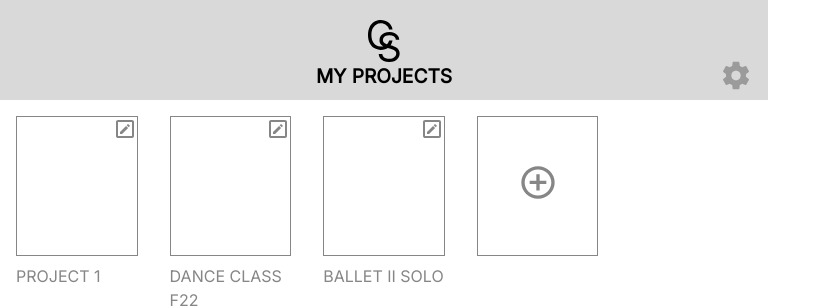
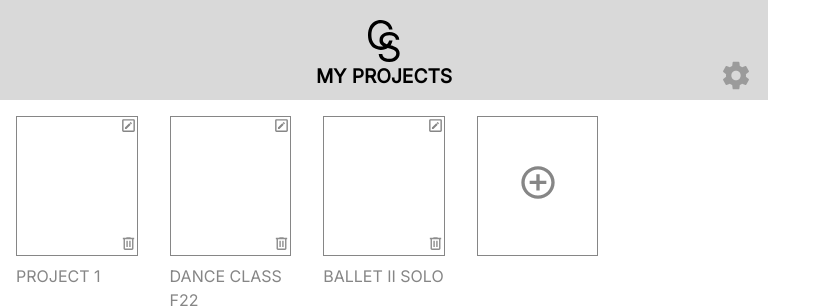
Before and after one commit to rsoeyadi/ChoreoStudio, a React (Create React App) app: page / in a window 1280 px wide. Shown: the top 308 px of the page, without its empty margins (0-831 px from the left). Built offline with nearby package versions, Linux system fonts and the light colour scheme.

Commit message:
removed components for icons

```diff
--- a/src/components/EditIcon.js
+++ /dev/null
@@ -1,15 +0,0 @@
-import React from "react";
-import { Link } from "react-router-dom";
-import editIconSvg from "../assets/svgs/editicon.svg";
-
-const EditIcon = () => {
-  return (
-    <Link to="/edit">
-      <img src={editIconSvg} alt="edit icon" style={{
-       float: "right",
-      }}/>
-    </Link>
-  );
-};
-
-export default EditIcon;
--- a/src/components/ProjectBox.js
+++ b/src/components/ProjectBox.js
@@ -1,7 +1,8 @@
 import React from "react";
 import styled from "styled-components";
 import { Link } from "react-router-dom";
-import EditIcon from "./EditIcon";
+import editIcon from "../assets/svgs/editicon.svg";
+import deleteIcon from "../assets/svgs/deleteicon.svg";
 
 const Box = styled.div`
   width: 100%;
@@ -12,6 +13,9 @@ const Box = styled.div`
   max-height: 140px;
   background-color: white;
   border: 1px solid #868686;
+  display: grid;
+  grid-template-columns: repeat(7, 1fr);
+  grid-template-rows: repeat(7, 1fr);
 `;
 
 const ProjectBox = ({ title }) => {
@@ -25,11 +29,31 @@ const ProjectBox = ({ title }) => {
       }}
     >
       <Box>
-        <EditIcon />
+        <Link
+          to="/edit"
+          style={{
+            gridColumnStart: "7",
+          }}
+        >
+          <img src={editIcon} alt="edit icon" />
+        </Link>
+        <Link
+          to="/delete"
+          style={{
+            gridColumnStart: "7",
+            gridRowStart: "7",
+          }}
+        >
+          <img src={deleteIcon} alt="edit icon" />
+        </Link>
       </Box>
-      <p style={{
-        marginTop: "0.5em",
-      }}>{title}</p>
+      <p
+        style={{
+          marginTop: "0.5em",
+        }}
+      >
+        {title}
+      </p>
     </Link>
   );
 };
```
Also changed, not shown: src/components/DeleteIcon.js (added, +13 -0 lines), src/assets/svgs/deleteicon.svg (added).
